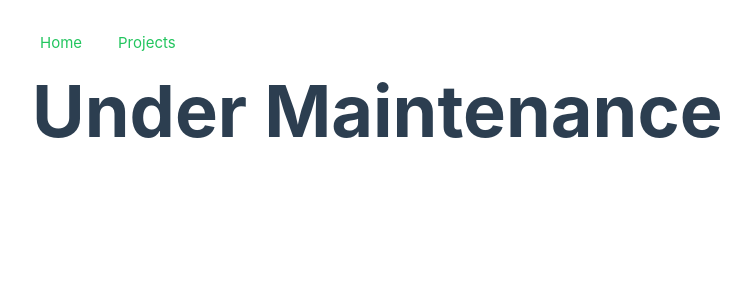
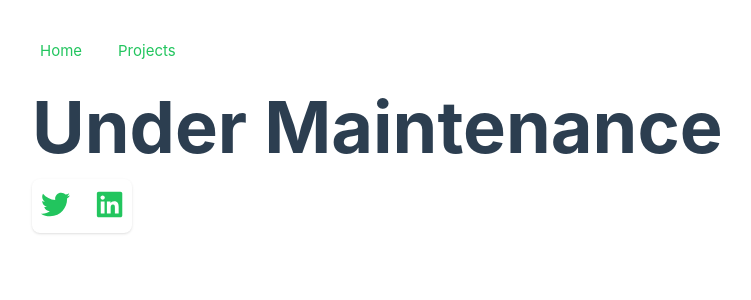
Before and after one commit to NekoFluff/NekoFluff.github.io, a Vue app: page / in a window 1280 px wide. Shown: the top 300 px of the page, without its empty margins (0-751 px from the left). Built offline with nearby package versions, Linux system fonts and the light colour scheme.

Commit message:
feat: add social media bar

```diff
--- a/package.json
+++ b/package.json
@@ -17,6 +17,7 @@
     },
     "dependencies": {
         "@fortawesome/fontawesome-svg-core": "^6.3.0",
+        "@fortawesome/free-brands-svg-icons": "^6.4.0",
         "@fortawesome/free-solid-svg-icons": "^6.3.0",
         "@fortawesome/vue-fontawesome": "^3.0.3",
         "alex-api-typescript-client": "github:NekoFluff/alex-api-typescript-client",
--- a/src/App.vue
+++ b/src/App.vue
@@ -1,12 +1,15 @@
 <script setup lang="ts">
 import { RouterView } from "vue-router";
 import NavBar from "./components/NavBar.vue";
+import SocialMediaBar from "./components/SocialMediaBar.vue";
 </script>
 
 <template>
-    <header class="w-full">
+    <header>
         <NavBar></NavBar>
     </header>
-
-<RouterView />
+    <RouterView />
+    <footer class="sticky bottom-0">
+        <SocialMediaBar />
+    </footer>
 </template>
--- a/src/components/ComputedRecipeRequestItem.vue
+++ b/src/components/ComputedRecipeRequestItem.vue
@@ -26,10 +26,11 @@ const handleInput = debounce((value: string) => {
 </script>
 
 <template>
-    <li class="rounded-md bg-black text-green-500 p-3 hover:bg-slate-700">
+    <li class="rounded-md bg-black text-green-500 p-3 hover:bg-zinc-800">
         <button class="flex flex-row w-full items-center" @click="$emit('click', recipeRequest)">
 
-            <img v-if="recipesStore.recipeMap[props.recipeRequest.name][0].image" class="inline h-6 w-6" :src="recipesStore.recipeMap[props.recipeRequest.name][0].image" :alt="props.recipeRequest.name"/>
+            <img v-if="recipesStore.recipeMap[props.recipeRequest.name][0].image" class="inline h-6 w-6"
+                :src="recipesStore.recipeMap[props.recipeRequest.name][0].image" :alt="props.recipeRequest.name" />
             <div class="flex-1 text-left mr-3 ml-2">
                 {{ recipeRequest.name }}
             </div>
--- a/src/components/ComputedRecipeRequestItemList.vue
+++ b/src/components/ComputedRecipeRequestItemList.vue
@@ -21,7 +21,7 @@ const isSelected = (recipeRequest: ComputedRecipeRequest) => {
 
 <template>
     <ul v-show="Object.keys(recipeRequests).length > 0">
-        <ComputedRecipeRequestItem :class="{ 'bg-slate-800': isSelected(recipeRequest) }"
+        <ComputedRecipeRequestItem :class="{ 'bg-zinc-800': isSelected(recipeRequest) }"
             v-for="recipeRequest of recipeRequests" :recipeRequest="recipeRequest"
             @click="(recipeRequest: ComputedRecipeRequest) => $emit('recipeRequestClick', recipeRequest)" />
     </ul>
--- a/src/components/NavBar.vue
+++ b/src/components/NavBar.vue
@@ -3,8 +3,8 @@
 </script>
 
 <template>
-    <nav class="space-x-5 mb-5 text-green-500">
+    <nav class="py-2 space-x-5 mb-5 text-green-500 ">
         <RouterLink class="p-2" to="/">Home</RouterLink>
         <RouterLink class="p-2" to="/projects">Projects</RouterLink>
-</nav>
+    </nav>
 </template>
--- a/src/components/RecipeOption.vue
+++ b/src/components/RecipeOption.vue
@@ -39,7 +39,7 @@ watch(
 </script>
 
 <template>
-    <button class="w-full mt-2 mb-2 rounded-md p-2 hover:bg-slate-700" :class="{ 'bg-slate-800': isSelected }"
+    <button class="w-full mt-2 mb-2 rounded-md p-2 hover:bg-zinc-800" :class="{ 'bg-zinc-800': isSelected }"
         @click="() => { handleAddRequirement(index) }">
         <slot name="icons">
             <i class="text-sm" v-for="(amount, materialName) in recipeOption.materials">
--- a/src/components/ScrollLink.vue
+++ b/src/components/ScrollLink.vue
@@ -17,7 +17,7 @@ const scrollToElement = () => {
 </script>
 
 <template>
-    <button class="text-left hover:bg-gray-800" @click="scrollToElement()">
+    <button class="text-left hover:bg-zinc-800" @click="scrollToElement()">
         <slot></slot>
     </button>
 </template>
--- a/src/components/SearchResult.vue
+++ b/src/components/SearchResult.vue
@@ -8,7 +8,7 @@ defineEmits(['click'])
 </script>
 
 <template>
-    <button class="flex flex-row p-3 text-sm bg-black text-green-400 w-full hover:bg-slate-800 rounded-md"
+    <button class="flex flex-row p-3 text-sm bg-black text-green-400 w-full hover:bg-zinc-800 rounded-md"
         @click="$emit('click', text)">
         <slot name="icon"></slot>
 
@@ -16,5 +16,5 @@ defineEmits(['click'])
             {{ text }}
         </span>
 
-</button>
+    </button>
 </template>
--- /dev/null
+++ b/src/components/SocialMediaBar.vue
@@ -0,0 +1,21 @@
+<script setup lang="ts">
+
+</script>
+
+<template>
+    <div class="p-4 mt-4 w-min rounded-lg shadow hover:bg-zinc-800 hover:bg-opacity-50 transition-all">
+        <nav class="flex space-x-10 text-green-500">
+            <a href="https://twitter.com/SheavinNou" target="_blank" rel="noopener noreferrer">
+                <font-awesome-icon icon="fa-brands fa-twitter fa-lg" transform="grow-15" />
+            </a>
+            <a href="https://www.linkedin.com/in/alex-nou-271323138/" target="_blank" rel="noopener noreferrer">
+                <font-awesome-icon icon="fa-brands fa-linkedin fa-lg" transform="grow-15" />
+            </a>
+        </nav>
+    </div>
+</template>
+
+
+        <!-- <RouterLink class="p-2" to="/contact">
+                <i class="cursor-pointer fa fa-envelope fa-lg" aria-hidden="true" />
+            </RouterLink> -->
--- a/src/components/TheWelcome.vue
+++ b/src/components/TheWelcome.vue
@@ -4,5 +4,5 @@
 <template>
     <h1 class="font-bold text-7xl mt-4">
         Under Maintenance
-</h1>
+    </h1>
 </template>
--- a/src/main.ts
+++ b/src/main.ts
@@ -14,9 +14,10 @@ import { FontAwesomeIcon } from '@fortawesome/vue-fontawesome'
 
 /* import specific icons */
 import { faTrash, faArrowUp } from '@fortawesome/free-solid-svg-icons'
+import { faTwitter, faLinkedin } from '@fortawesome/free-brands-svg-icons'
 
 /* add icons to the library */
-library.add(faTrash, faArrowUp)
+library.add(faTrash, faArrowUp, faTwitter, faLinkedin)
 
 const app = createApp(App);
 
```
Also changed, not shown: 1 other file (tests, documents, lock files or other folders).
